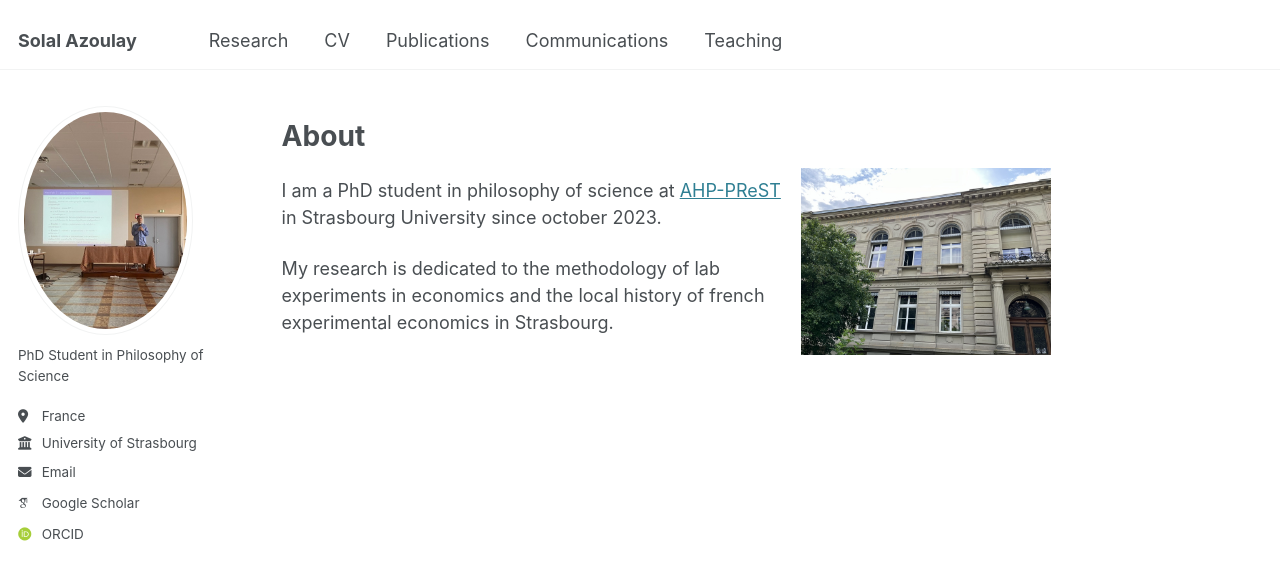
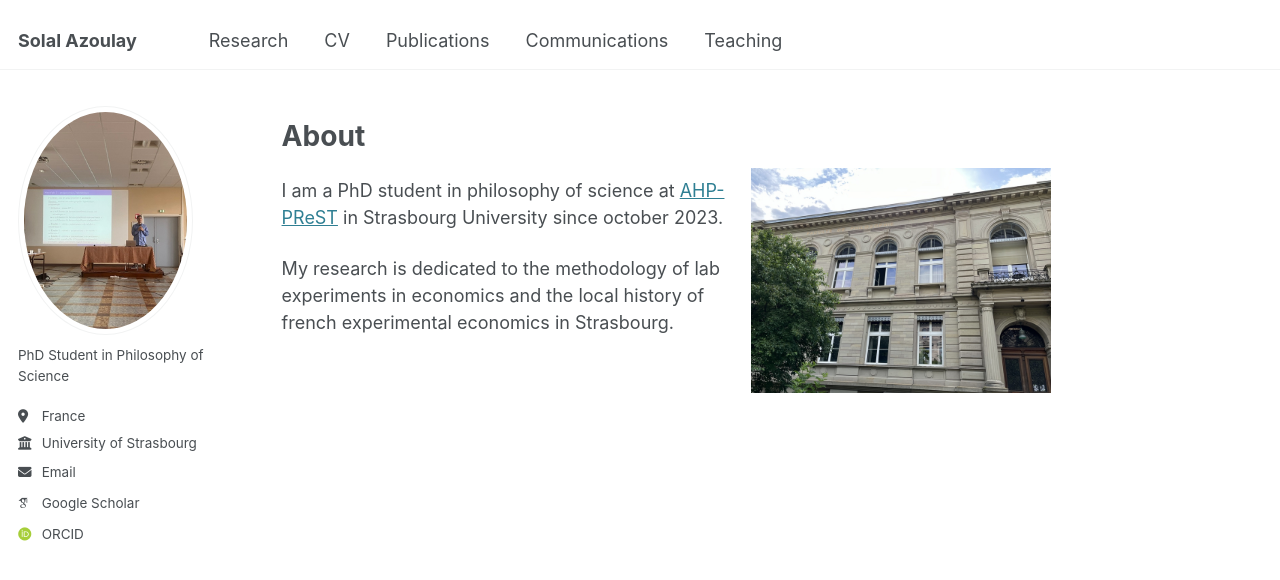
Before and after one commit to solal-azoulay/solal-azoulay.github.io, a Jekyll site: the page built from _pages/about.md, in a window 1280 px wide. Shown: the top 580 px of the page. Built offline with Jekyll 4.4.1, drawn with Linux system fonts in a browser that asks for light colours; some web fonts are replaced.

Commit message:
Update about.md

```diff
--- a/_pages/about.md
+++ b/_pages/about.md
@@ -8,7 +8,7 @@ redirect_from:
 ---
 About
 =====
-![Faculté de philosophie de Strasbourg](files/philo-unistra.jpg){: .align-right width="250 px"}
+![Faculté de philosophie de Strasbourg](files/philo-unistra.jpg){: .align-right width="300 px"}
 
 I am a PhD student in philosophy of science at [AHP-PReST](https://poincare.univ-lorraine.fr/) in Strasbourg University since october 2023.
 
```
